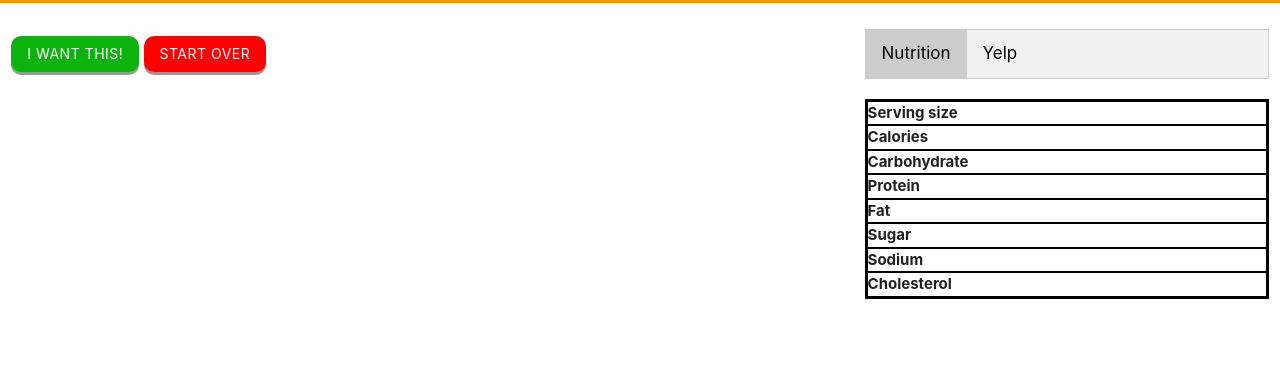
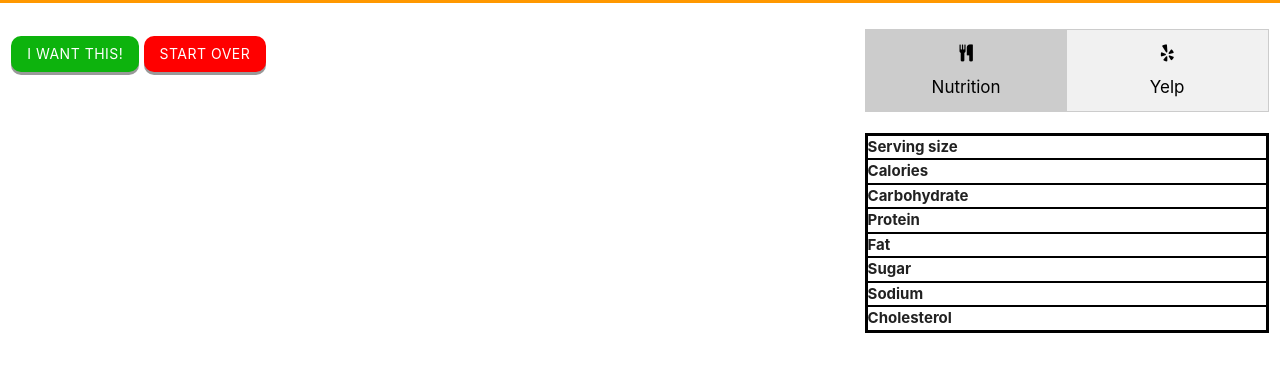
Before and after one commit to ryankang2/steadyeats, a plain HTML site: page result_page/food.html in a window 1280 px wide. Shown: the part 64-436 px from the top of the page. Drawn offline with nearby package versions, Linux system fonts and the light colour scheme; some packages are replaced by stand-ins of ours.

Commit message:
tab functionality complete and also added margins

```diff
--- a/landing_page/titlePage.js
+++ b/landing_page/titlePage.js
@@ -8,6 +8,7 @@ let foodInput = null;
  */
 function initializeApp () {
     addClickHandler();
+    //adds spinner when making ajax call
     $(document).ajaxStart(function(){
         $(".fa-spin").show();
     });
--- a/result_page/food.css
+++ b/result_page/food.css
@@ -246,6 +246,16 @@ table{
   border-top: none;
 }
 
+.fa{
+  display: block;
+  margin-bottom: 10%;
+}
+
+.tablinks{
+  width: 50%;
+}
+
+
 @media only screen and (max-width: 600px) {
   .row .col.offset-s1{
     margin-left: -0.666667%;
--- a/result_page/food.html
+++ b/result_page/food.html
@@ -5,6 +5,7 @@
     <meta name="viewport" content="initial-scale=1.0, user-scalable=no">
     <meta charset="utf-8">
     <link rel="stylesheet" href="https://cdnjs.cloudflare.com/ajax/libs/materialize/1.0.0-rc.2/css/materialize.min.css">
+    <link rel="stylesheet prefetch" href="https://maxcdn.bootstrapcdn.com/font-awesome/4.7.0/css/font-awesome.min.css">
     <link rel= "stylesheet" type="text/css" href="food.css">
     <!-- <script src="https://cdnjs.cloudflare.com/ajax/libs/materialize/1.0.0-rc.2/js/materialize.min.js"></script> -->
     <!--added these three for modal to work-->
@@ -49,43 +50,19 @@
         </div>
 
         <div class="col s4 offset-s1">
-            <!-- <div class = "nutrition">
-              <div>Nutrition Facts</div>
-              <div class="nutritionTitles">
-                  <div>Serving size
-                    <div class="serving right-align"></div>
-                  </div>
-                  <div>Calories
-                      <div class="calories right-align"></div>
-                  </div>
-                  <div>Carbohydrate
-                      <div class="carbohydrate right-align"></div>
-                  </div>
-                  <div>Protein
-                      <div class="protein right-align"></div>
-                  </div>
-                  <div>Fat
-                      <div class="fat right-align"></div>
-                  </div>
-                  <div>Sugar
-                      <div class="sugar right-align"></div>
-                  </div>
-                  <div>Sodium
-                      <div class="sodium right-align"></div>
-                  </div>
-                  <div>Cholesterol
-                      <div class="cholesterol right-align"></div>
-                  </div>
-              </div>
-            </div> -->
             <div class="tab">
-              <button class="tablinks active">Nutrition</button>
-              <button class="tablinks">Yelp</button>
+              <button class="tablinks active">
+                <i class="fa fa-cutlery"></i>
+                <span>Nutrition</span>
+              </button>
+              <button class="tablinks">
+                <i class="fa fa-yelp"></i>
+                <span>Yelp</span>
+              </button>
             </div>
-            <!-- <ul class="tabs">
-              <li class="active tablinks">Nutrition</li>
-              <li class="tablinks">Yelp</li>
-            </ul> -->
+
+
+
 
             <div class="nutrition tabcontent">
               <div class="nutritionTitles">
--- a/result_page/food.js
+++ b/result_page/food.js
@@ -45,7 +45,7 @@ function applyClickHandler() {
 }
 
 function openTab(event) {
-    // console.log(event.target.innerHTML);
+    console.log("event: ", event);
     let i, tabcontent, tablinks;
     tabcontent = document.getElementsByClassName("tabcontent");
     for (i = 0; i < tabcontent.length; i++) {
@@ -55,9 +55,15 @@ function openTab(event) {
     for (i = 0; i < tablinks.length; i++) {
         tablinks[i].className = tablinks[i].className.replace(" active", "");
     }
-    $("." + (event.target.innerHTML).toLowerCase()).css("display", "block");
+    let target;
+    if(event.target.className === "fa fa-cutlery" || event.target.innerText === "Nutrition" || event.target.innerHTML === "Nutrition"){
+        target = "nutrition";
+    }
+    else{
+        target = "yelp"
+    }
+    $("." + (target).toLowerCase()).css("display", "block");
     event.currentTarget.className += " active";
-
 }
 
 /**
@@ -123,15 +129,14 @@ function initAutocomplete() {
     });
 
     infoWindow = new google.maps.InfoWindow;
-
     //this is gives us the current location
     if (navigator.geolocation) {
-        navigator.geolocation.getCurrentPosition(function (position) {
+        navigator.geolocation.getCurrentPosition(function(position) {
             const pos = {
                 lat: position.coords.latitude,
                 lng: position.coords.longitude
             };
-
+            userLoc = pos;
             infoWindow.setPosition(pos);
             infoWindow.setContent("You are Here");
             infoWindow.open(map);
@@ -140,11 +145,11 @@ function initAutocomplete() {
         }, function () {
             handleLocationError(true, infoWindow, map.getCenter());
         });
-    } else {
+    }
+    else{
         // Browser doesn"t support Geolocation
         handleLocationError(false, infoWindow, map.getCenter());
     }
-
     // Create the search box and link it to the search bar element with the id of pac-input.
     let input = document.getElementById("pac-input");
     let searchBox = new google.maps.places.SearchBox(input);
@@ -191,7 +196,7 @@ function initAutocomplete() {
                 position: place.geometry.location
             });
 
-            markerLocation.addListener("click", function () {
+            markerLocation.addListener("click", function(){
                 previousInfoWindow.close();
                 infoWindow.open(map, markerLocation);
                 previousInfoWindow = infoWindow;
@@ -204,7 +209,15 @@ function initAutocomplete() {
                 // send the relevant data to make the Yelp ajax call
                 // send the relevant info to Google Directions
                 requestYelpData(name, address, cityName);
-                displayRoute("9200 Irvine Center Dr, Irvine CA", place.formatted_address);
+                // displayRoute("9200 Irvine Center Dr, Irvine CA", place.formatted_address);
+                var pos;
+                navigator.geolocation.getCurrentPosition(function(posit){
+                    pos = {
+                        lat: posit.coords.latitude,
+                        lng: posit.coords.longitude
+                    }
+                    displayRoute(pos, place.formatted_address);
+                })
             });
             // Create a marker for each place.
             markers.push(markerLocation);
@@ -244,7 +257,6 @@ function displayRoute(origin, destination) {
     $("#direction").empty();
     let service = new google.maps.DirectionsService;
     let display = new google.maps.DirectionsRenderer({
-
         draggable: true,
         map: map,
         panel: document.getElementById("direction")
```
Also changed, not shown: landing_page/index.html (+1 -2 lines), result_page/nutrient.js (+0 -43 lines).
